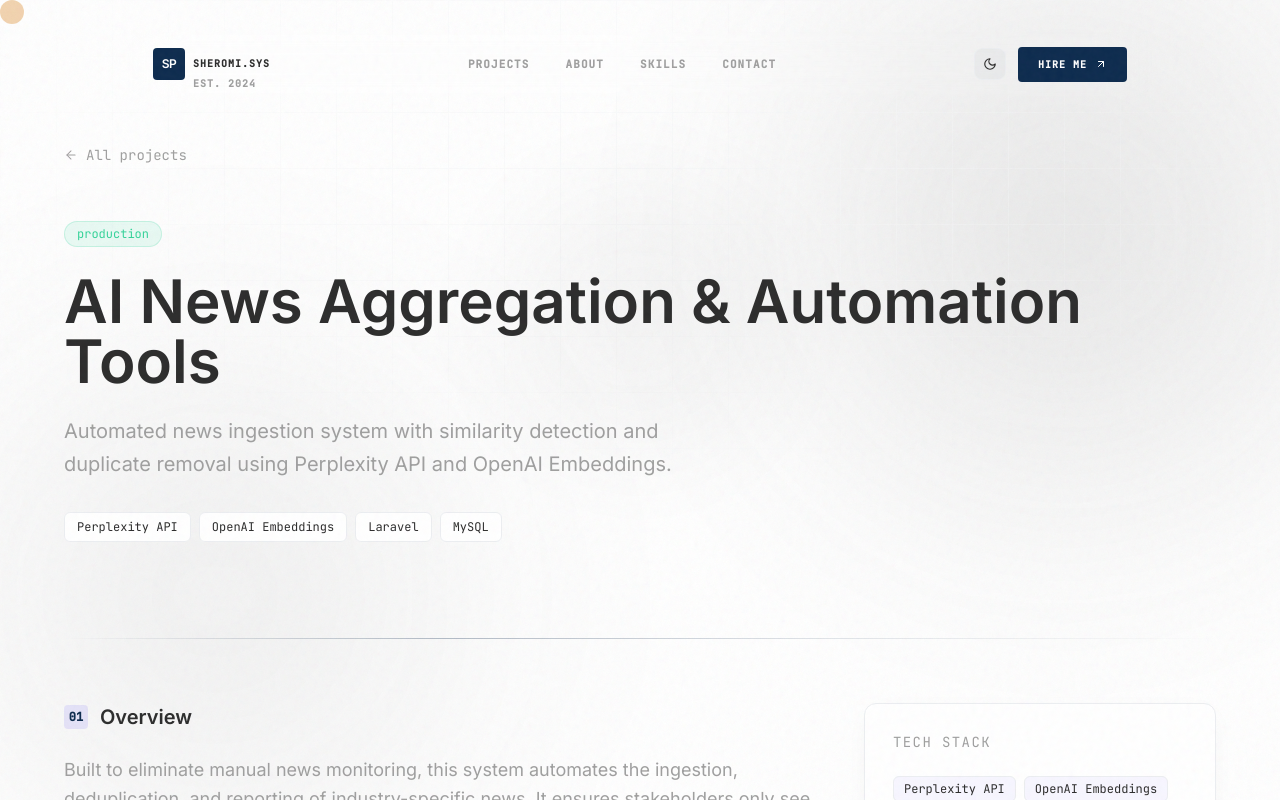
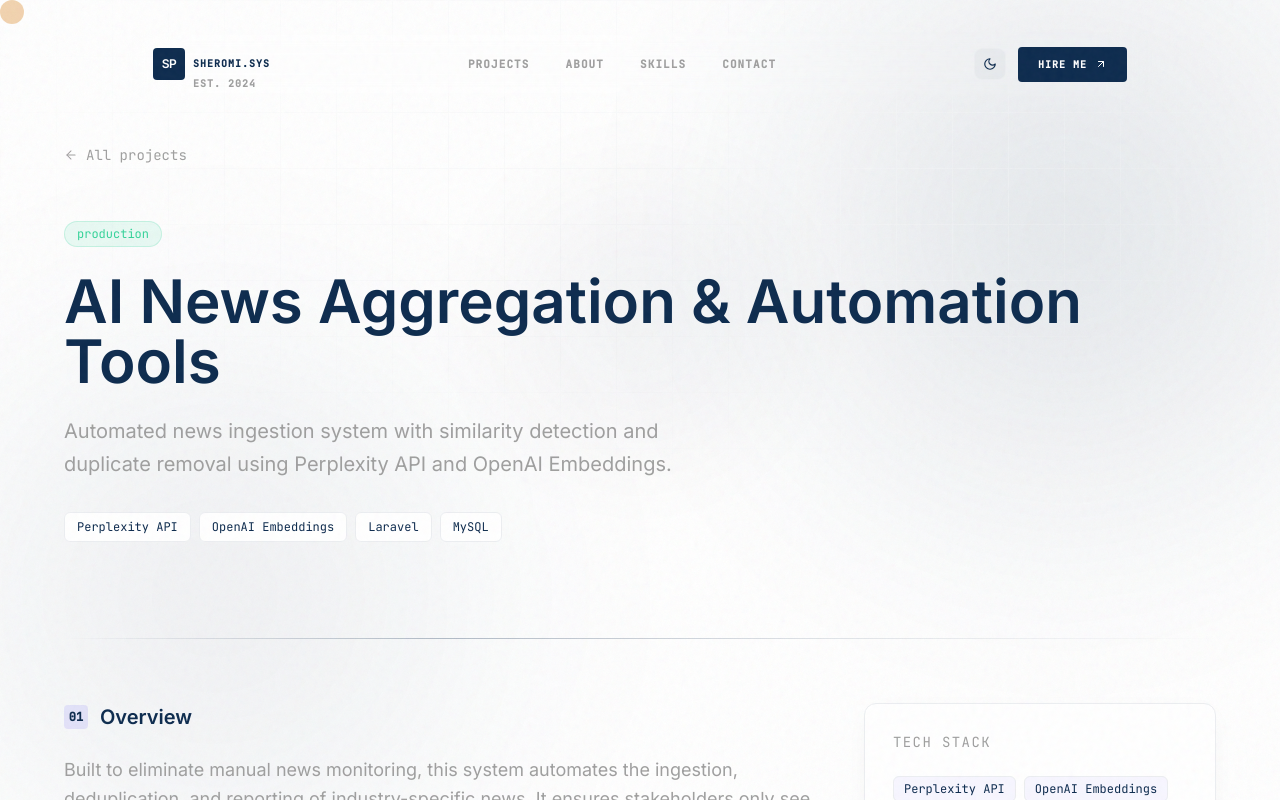
Before and after one commit to SheromiParamanathan/my-sample-portfolio, a Next.js app: page /projects/ai-news-intelligence in a window 1280 px wide. Shown: the top 800 px of the page. Built offline with nearby package versions, Linux system fonts and the light colour scheme.

Commit message:
Corrected the Light Theme Colour Scheme 002

```diff
--- a/app/globals.css
+++ b/app/globals.css
@@ -70,12 +70,14 @@
               #9F9F9F (mid gray), #8897A8 (muted steel blue) */
 
   --background: #FFFFFF; /* page background (white) */
-  --foreground: #2C2C2C; /* primary text (dark gray) */
+  --foreground: #0D2B4E; /* primary text (use navy as requested) */
   --muted: #9F9F9F; /* muted text / secondary */
 
   --accent: #0D2B4E; /* primary deep navy accent */
   --accent-secondary: #8897A8; /* secondary muted steel blue */
   --accent-emerald: #059669; /* keep emerald for success states */
+
+  --button-text: #0D2B4E; /* navy text for buttons */
 
   --border: color-mix(in srgb, #0D2B4E 8%, #ffffff);
   --card: #FFFFFF; /* cards remain white */
@@ -403,9 +405,9 @@ body::before {
 
   .btn-primary {
     @apply inline-flex items-center justify-center gap-2 font-medium text-sm px-6 py-3 rounded-xl transition-all;
-    /* Use hero CTA tokens when inside hero — components can override with .bg-accent etc. */
+    /* Default primary button keeps accent background, but uses navy for text when requested */
     background: linear-gradient(135deg, var(--accent) 0%, color-mix(in srgb, var(--accent) 78%, #1a1040) 100%);
-    color: #fff;
+    color: var(--button-text);
     box-shadow: 0 12px 32px -12px color-mix(in srgb, var(--accent) 55%, transparent);
   }
 
```
